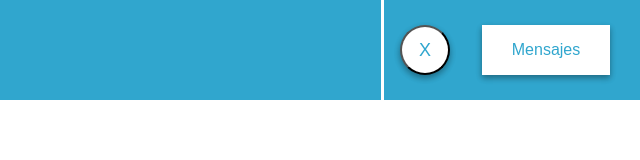
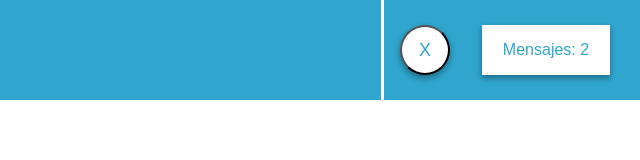
Before and after one commit to Juanma97/BringLab, a plain HTML site: page main.html in a window 1280 px wide. Shown: the full height of the page, 640-1280 px from the left. Drawn offline with Linux system fonts and the light colour scheme.

Commit message:
fix main

```diff
--- a/main.html
+++ b/main.html
@@ -11,7 +11,7 @@
         <h3 class="title">BringLab</h3>
         <div id="profile-header">
             <button id="exit-button" onclick="location.href='index.html';">X</button>
-            <p>Mensajes</p>
+            <p>Mensajes: 2</p>
         </div>
     </header>
 
```
